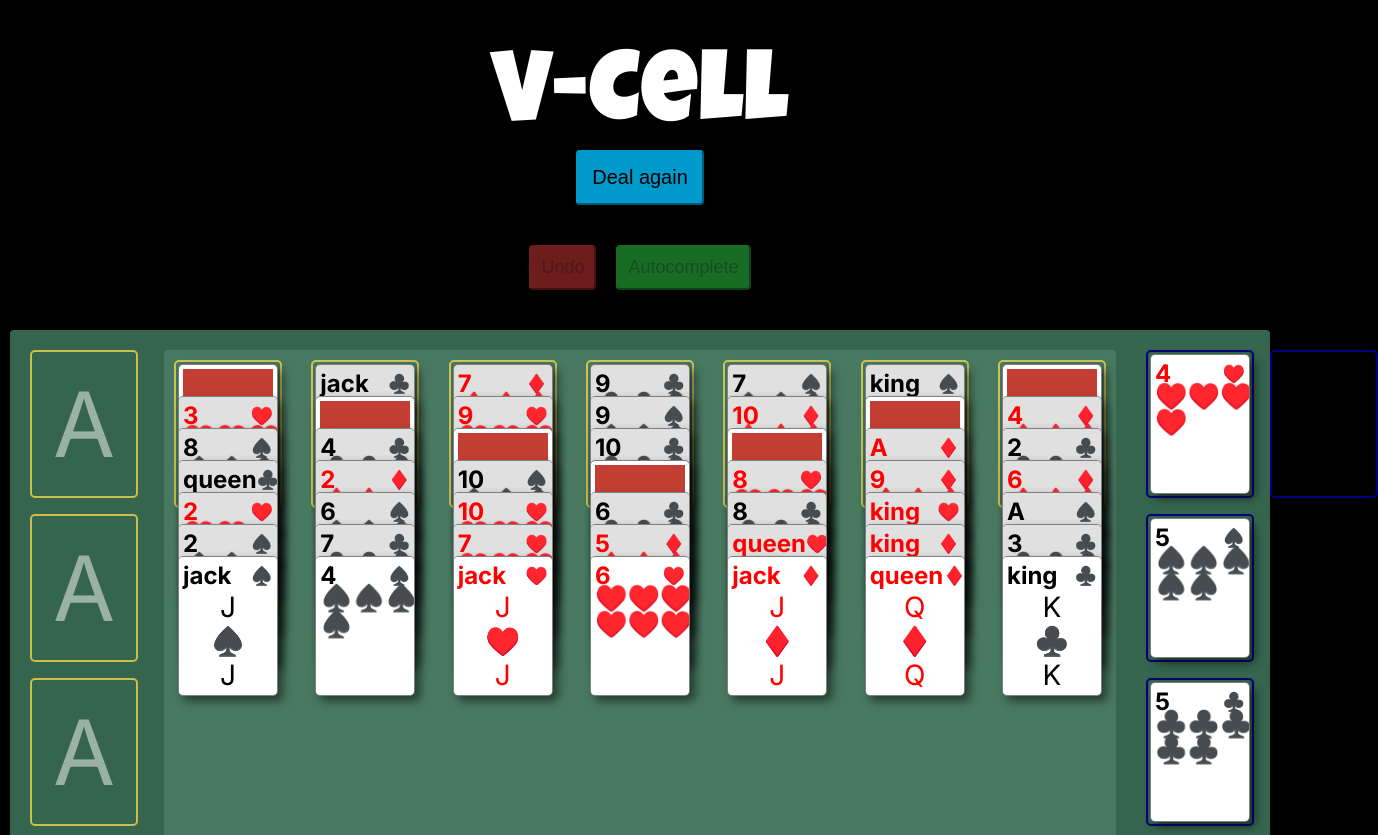
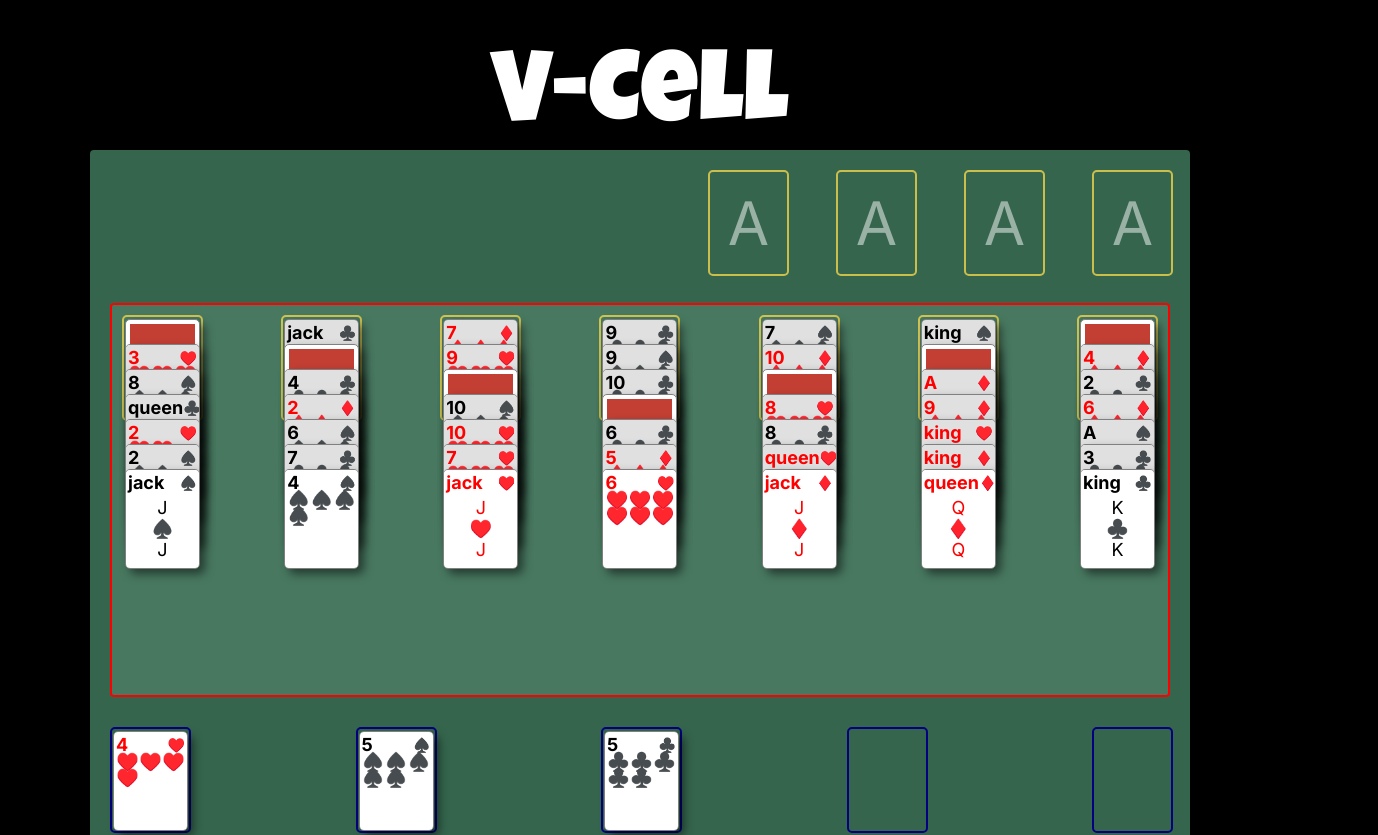
Before and after one commit to judeclark19/v-cell, a Next.js app: page / in a window 1280 px wide. Shown: the top 835 px of the page, 1378 px wide, since content can reach past the window. Built offline with nearby package versions, Linux system fonts and the light colour scheme.

Commit message:
removed lanscape mode entirely

```diff
--- a/app/page.tsx
+++ b/app/page.tsx
@@ -6,10 +6,6 @@ import styled from "styled-components";
 const PageWrapper = styled.div`
   display: flex;
   flex-direction: column;
-  min-height: 100vh;
-  .flex-grow {
-    flex-grow: 1;
-  }
 `;
 
 const Footer = styled.footer`
--- a/components/Board/Board.styles.tsx
+++ b/components/Board/Board.styles.tsx
@@ -12,12 +12,11 @@ export const GameTitle = styled.h1<{ $windowWidth: number }>`
 
 export const GameControlButtons = styled.div<{ $windowWidth: number }>`
   display: flex;
-  flex-direction: column;
   align-items: center;
   justify-content: center;
   gap: ${({ $windowWidth }) => ($windowWidth >= 675 ? "40px" : "20px")};
-  margin-bottom: ${({ $windowWidth }) =>
-    $windowWidth >= 675 ? "40px" : "20px"};
+  margin: ${({ $windowWidth }) =>
+    $windowWidth >= 675 ? "40px auto" : "20px auto"};
 
   button {
     font-size: ${({ $windowWidth }) => ($windowWidth >= 675 ? "18px" : "14px")};
@@ -28,11 +27,6 @@ export const GameControlButtons = styled.div<{ $windowWidth: number }>`
     display: flex;
     align-items: center;
     gap: 20px;
-  }
-
-  .deal-again {
-    font-size: ${({ $windowWidth }) => ($windowWidth >= 675 ? "20px" : "16px")};
-    padding: ${({ $windowWidth }) => ($windowWidth >= 675 ? "14px" : "10px")};
   }
 `;
 
@@ -52,8 +46,9 @@ export const BoardContainer = styled.div<{
 }>`
   background-color: #35654d;
   padding: 20px;
-  width: ${(props) => props.$orientation === "landscape" && "1400px"};
-  max-width: calc(100vw - 20px);
+  width: ${({ $windowWidth }) =>
+    $windowWidth >= 768 ? "calc(100vw - 40px)" : "calc(100vw - 20px)"};
+  max-width: 1100px;
   height: ${({ $windowWidth }) => {
     if ($windowWidth >= 1180) {
       return "fit-content";
@@ -63,12 +58,11 @@ export const BoardContainer = styled.div<{
       return "450px";
     }
   }};
-  max-height: 100vh;
+  max-height: calc(100vh - 100px);
   gap: 30px !important;
   margin: auto;
   display: flex;
-  flex-direction: ${(props) =>
-    props.$orientation === "landscape" ? "row" : "column"};
+  flex-direction: column;
   border-radius: 4px;
 
   @media screen and (max-width: 768px) {
@@ -79,9 +73,9 @@ export const BoardContainer = styled.div<{
   .scroll {
     background-color: #487860;
     border-radius: 4px;
-    flex-grow: 1;
     overflow-y: auto;
     padding: 10px;
+    border: 2px solid red;
   }
 `;
 export const Spot = styled.div<{
--- a/components/Board/Board.tsx
+++ b/components/Board/Board.tsx
@@ -141,48 +141,7 @@ const Board = observer(() => {
       <GameTitle className={luckyGuy.className} $windowWidth={windowWidth}>
         V-Cell
       </GameTitle>
-      <GameControlButtons $windowWidth={windowWidth}>
-        <div>
-          <GameControlButton
-            className="deal-again"
-            style={{
-              backgroundColor: "#0099cc",
-              borderColor: "#0099cc"
-            }}
-            onClick={() => {
-              gameState.dealCards();
-            }}
-          >
-            Deal again
-          </GameControlButton>
-        </div>
-        <div>
-          <GameControlButton
-            style={{
-              backgroundColor: "#dc3a3a",
-              borderColor: "#dc3a3a"
-            }}
-            disabled={gameState.history.length === 0}
-            onClick={() => {
-              gameState.undo();
-            }}
-          >
-            Undo
-          </GameControlButton>
-          <GameControlButton
-            style={{
-              backgroundColor: "#33d849",
-              borderColor: "#33d849"
-            }}
-            disabled={!gameState.canAutoComplete}
-            onClick={() => {
-              gameState.autoComplete();
-            }}
-          >
-            Autocomplete
-          </GameControlButton>
-        </div>
-      </GameControlButtons>
+
       <BoardContainer
         onPointerLeave={(e) => {
           handlePointerUp(e as unknown as PointerEvent);
@@ -200,6 +159,45 @@ const Board = observer(() => {
         </div>
         <HandUI />
       </BoardContainer>
+
+      <GameControlButtons $windowWidth={windowWidth}>
+        <GameControlButton
+          className="deal-again"
+          style={{
+            backgroundColor: "#0099cc",
+            borderColor: "#0099cc"
+          }}
+          onClick={() => {
+            gameState.dealCards();
+          }}
+        >
+          Deal again
+        </GameControlButton>
+        <GameControlButton
+          style={{
+            backgroundColor: "#33d849",
+            borderColor: "#33d849"
+          }}
+          disabled={!gameState.canAutoComplete}
+          onClick={() => {
+            gameState.autoComplete();
+          }}
+        >
+          Autocomplete
+        </GameControlButton>
+        <GameControlButton
+          style={{
+            backgroundColor: "#dc3a3a",
+            borderColor: "#dc3a3a"
+          }}
+          disabled={gameState.history.length === 0}
+          onClick={() => {
+            gameState.undo();
+          }}
+        >
+          Undo
+        </GameControlButton>
+      </GameControlButtons>
     </>
   );
 });
--- a/components/Board/Foundations/FoundationsUI.tsx
+++ b/components/Board/Foundations/FoundationsUI.tsx
@@ -19,19 +19,13 @@ export const FoundationsStyle = styled.div<{
   display: flex;
   flex-wrap: wrap;
   gap: ${(props) => {
-    if (props.$orientation === "landscape") {
-      return "20px";
-    } else if (props.$windowWidth >= 720) {
+    if (props.$windowWidth >= 720) {
       return "50px";
     } else return "10px";
   }};
-  width: ${({ $orientation }) =>
-    $orientation === "portrait" ? "100%" : "fit-content"};
-  justify-content: ${({ $orientation }) =>
-    $orientation === "landscape" ? "start" : "end"};
-  flex-direction: ${({ $orientation }) =>
-    $orientation === "landscape" ? "column" : "row"};
-
+  width: 100%;
+  justify-content: end;
+  flex-direction: row;
   ${Spot} {
     display: grid;
     place-items: center;
--- a/components/Board/Hand/HandUI.tsx
+++ b/components/Board/Hand/HandUI.tsx
@@ -21,24 +21,13 @@ const HandStyles = styled.div<{
 }>`
   display: flex;
   flex-wrap: wrap;
-  justify-content: ${(props) => {
-    if (props.$orientation === "landscape") {
-      return "start";
-    } else if (props.$windowWidth >= 720) {
-      return "center";
-    } else return "space-between";
-  }};
+  width: 100%;
+  justify-content: space-between;
   gap: ${(props) => {
-    if (props.$orientation === "landscape") {
-      return "20px";
-    } else if (props.$windowWidth >= 720) {
+    if (props.$windowWidth >= 720) {
       return "50px";
     } else return "10px";
   }};
-  flex-direction: ${({ $orientation }) =>
-    $orientation === "landscape" ? "column" : "row"};
-
-  width: ${({ $windowWidth }) => $windowWidth >= 1180 && "fit-content"};
 
   ${Spot} {
     border: 2px solid #000080;
--- a/logic/OrientationAndSize.tsx
+++ b/logic/OrientationAndSize.tsx
@@ -20,12 +20,8 @@ export const windowHeightState = atom<number>({
 export const getCardSize = (windowWidth: number, windowHeight: number) => {
   if (windowHeight < 500 && windowWidth >= 500) {
     return "small";
-  }
-
-  // above 1180 medium, btw 675 and 1180 small, below 675 xSmall
-  if (windowWidth >= 1180) {
-    return "large";
-  } else if (windowWidth >= 675) {
+  } else if (windowHeight >= 1000) return "large";
+  else if (windowWidth >= 675) {
     return "medium";
   } else if (windowWidth >= 500) {
     return "small";
```
